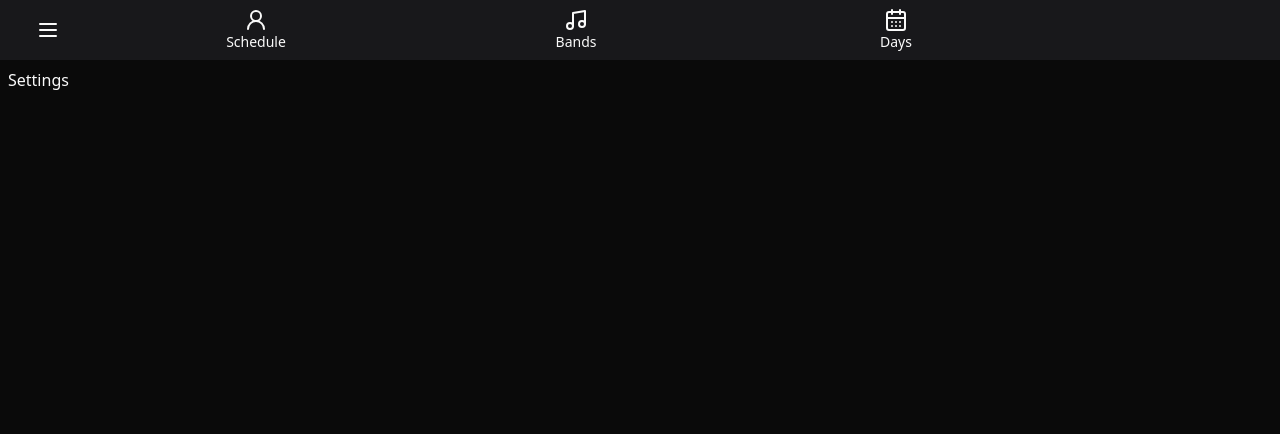
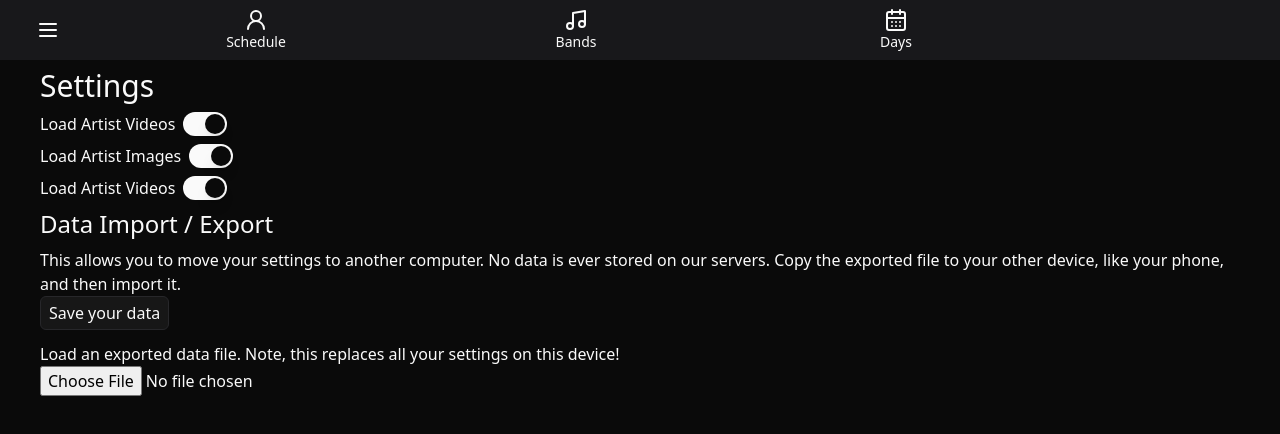
Before and after one commit to antila/my-wgt-schedule, a Next.js app in the folder app/: page /settings in a window 1280 px wide. Shown: the top 434 px of the page. Built offline with nearby package versions, Linux system fonts and the light colour scheme.

Commit message:
fix: settings page

```diff
--- a/app/src/app/settings/page.tsx
+++ b/app/src/app/settings/page.tsx
@@ -1,7 +1,123 @@
 'use client'
 
+import { ButtonLink } from '@/components/buttonLink'
+import { Switch } from '@/components/ui/switch'
+import { getScheduleData, setScheduleData } from '@/lib/scheduleData'
+import {
+  loadArtistImages,
+  loadArtistReleases,
+  loadArtistVideos,
+  setLoadArtistImages,
+  setLoadArtistReleases,
+  setLoadArtistVideos,
+} from '@/lib/settings'
+import { Label } from '@radix-ui/react-label'
+import { useState } from 'react'
+
 const Page = () => {
-  return <h1>Settings</h1>
+  const exportData = async () => {
+    const schedule = await getScheduleData()
+    const data = JSON.stringify(schedule, null, 2)
+
+    function download(content: string, fileName: string, contentType: string) {
+      const a = document.createElement('a')
+      const file = new Blob([content], { type: contentType })
+      a.href = URL.createObjectURL(file)
+      a.download = fileName
+      a.click()
+    }
+
+    const date = new Date().toISOString().split('.')[0].replace('T', '_').replace(' ', '_')
+    const filename = `my-wgt-schedule-${date}.json`
+    download(data, filename, 'application/json')
+  }
+
+  const onchange = (event: any) => {
+    try {
+      const files = event.target.files
+      if (!files.length) {
+        return
+      }
+      const file = files[0]
+      const reader = new FileReader()
+      reader.onload = (event) => {
+        if (event.target?.result) {
+          try {
+            const newData = JSON.parse(event.target.result.toString())
+            console.log('newData', newData)
+            if (newData) {
+              setScheduleData(newData)
+            }
+          } catch (error) {
+            console.log('Failed to import', error)
+          }
+        }
+      }
+      reader.readAsText(file)
+    } catch (err) {
+      console.error(err)
+    }
+  }
+
+  const [loadArtistVideosValue, setLoadArtistVideosValue] = useState(loadArtistVideos())
+  const [loadArtistImagesValue, setLoadArtistImagesValue] = useState(loadArtistImages())
+  const [loadArtistReleasesValue, setLoadArtistReleasesValue] = useState(loadArtistReleases())
+
+  return (
+    <div className='container'>
+      <h1 className='text-3xl mb-2'>Settings</h1>
+
+      <div className='flex items-center space-x-2 mb-2'>
+        <Label htmlFor='airplane-mode'>Load Artist Videos</Label>
+        <Switch
+          id='airplane-mode'
+          checked={loadArtistVideosValue}
+          onCheckedChange={(event) => {
+            setLoadArtistVideos(event)
+            setLoadArtistVideosValue(event)
+          }}
+        />
+      </div>
+
+      <div className='flex items-center space-x-2 mb-2'>
+        <Label htmlFor='airplane-mode'>Load Artist Images</Label>
+        <Switch
+          id='airplane-mode'
+          checked={loadArtistImagesValue}
+          onCheckedChange={(event) => {
+            setLoadArtistImages(event)
+            setLoadArtistImagesValue(event)
+          }}
+        />
+      </div>
+
+      <div className='flex items-center space-x-2 mb-2'>
+        <Label htmlFor='airplane-mode'>Load Artist Videos</Label>
+        <Switch
+          id='airplane-mode'
+          checked={loadArtistReleasesValue}
+          onCheckedChange={(event) => {
+            setLoadArtistReleases(event)
+            setLoadArtistReleasesValue(event)
+          }}
+        />
+      </div>
+
+      <h2 className='text-2xl mb-2'>Data Import / Export</h2>
+      <p>
+        This allows you to move your settings to another computer. No data is ever stored on our servers. Copy the
+        exported file to your other device, like your phone, and then import it.
+      </p>
+      <p>
+        <ButtonLink onClick={exportData}>Save your data</ButtonLink>
+      </p>
+
+      <p>Load an exported data file. Note, this replaces all your settings on this device!</p>
+      <p>
+        <input type='file' accept='application/json' onChange={onchange} />
+      </p>
+    </div>
+  )
 }
 
 export default Page
--- /dev/null
+++ b/app/src/lib/settings.ts
@@ -0,0 +1,32 @@
+export const loadArtistVideos = (): boolean => {
+  if (typeof localStorage === 'undefined') {
+    return true
+  }
+  return JSON.parse(localStorage.getItem('LoadArtistVideos') || 'true')
+}
+
+export const setLoadArtistVideos = (val: boolean) => {
+  localStorage.setItem('LoadArtistVideos', JSON.stringify(val))
+}
+
+export const loadArtistImages = (): boolean => {
+  if (typeof localStorage === 'undefined') {
+    return true
+  }
+  return JSON.parse(localStorage.getItem('LoadArtistImages') || 'true')
+}
+
+export const setLoadArtistImages = (val: boolean) => {
+  localStorage.setItem('LoadArtistImages', JSON.stringify(val))
+}
+
+export const loadArtistReleases = (): boolean => {
+  if (typeof localStorage === 'undefined') {
+    return true
+  }
+  return JSON.parse(localStorage.getItem('LoadArtistReleases') || 'true')
+}
+
+export const setLoadArtistReleases = (val: boolean) => {
+  localStorage.setItem('LoadArtistReleases', JSON.stringify(val))
+}
```
